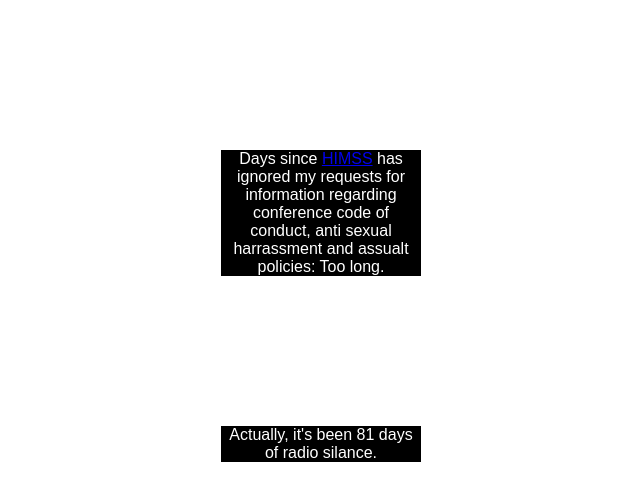
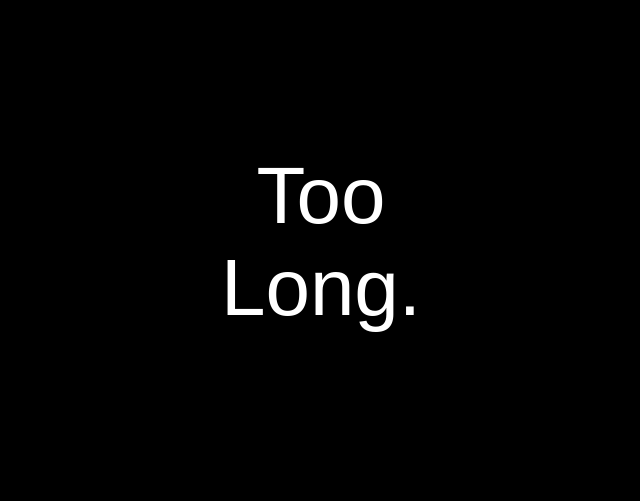
Before and after one commit to laurenstill/laurenstill.github.io, a Jekyll site: the page himssplzrespond.html, which Jekyll copies as it is, in a window 1280 px wide. Shown: the top 501 px of the page, without its empty margins (319-959 px from the left). Built offline with Jekyll 4.4.1, drawn with Linux system fonts in a browser that asks for light colours.

Commit message:
Update himssplzrespond.html

```diff
--- a/himssplzrespond.html
+++ b/himssplzrespond.html
@@ -1,58 +1,37 @@
+
 <html>
 <head>
 <style type="text/css">
+body {
+background-color: #000;
+color: #fff;
+font-family:arial,helvetica;
+font-size:5em;
+text-align: center;
+}
 #main {
-background-color: #000;
 margin: 0px auto;
 margin-top: 150px;
 width: 350px;
 text-align:center;
-background-color: #000;
-color: #fff;
-font-family:arial,helvetica;
-font-size:3em;
-text-align: center;
 }
-#header{
-background-color: #000;
-margin: 0px auto;
-margin-top: 150px;
-width: 200px;
-text-align:center;
-background-color: #000;
-color: #fff;
-font-family:arial,helvetica;
-font-size:1em;
-text-align: center;
-}
-#facts{
-background-color: #000;
-margin: 0px auto;
-margin-top: 150px;
-width: 200px;
-text-align:center;
-background-color: #000;
-color: #fff;
-font-family:arial,helvetica;
-font-size:1em;
-text-align: center;
-}
+</style>
+<title>HIMSS, please respond!</title>
+<body>
+<div id="main">
+Too Long.
+</div>
 
-
-</style>
-<title>HIMSS, please resond.</title>
-<body>
-<div="main">
-     <div id="header">
+<!-- <div id="header">
            Days since <a href="http://www.HIMSS.org">HIMSS</a> has ignored my requests for information regarding conference code of conduct, anti sexual harrassment and assualt policies:
            Too long.
      </div>
      <div id="facts">
      Actually, it's been 81 days of radio silance.
-     </div>
-</div>
-<!--
+     </div> -->
 
+
+<!-- Help me!
 
                        ___
                       / / \\\                   Has the great lazer eyed bunny
@@ -63,7 +42,6 @@
 /    \/                         ( __|                                                      |            |
 |____/               |      ------- \\              status: In Progress                     \          /
      |______________/_______________//              [73%/100%]    eta: ..Soon                \________/
-
 
 
 I've been reaching out to HIMSS for the past 6 months trying to find out a few things, but have been met with radio silence. In the past 2-3 years, HIMSS national convention has had police involvement for harrassment and assault cases several times ( > 6x ) and I don't think it's unreasonable to make contact and mitigation infomation accessable to members and attendees. Jan 28, 2014 I submitted an open letter to HIMSS Media, but it was regected by Tom Sullivan unless I was willing to remove any mention of the organization.  As such, my open plea has been largely ignored.
@@ -90,5 +68,6 @@
 
 Aslo, starting http://www.himssplzrespond.com for the lulz.
  -->
+
 </body>
 </html>
```
